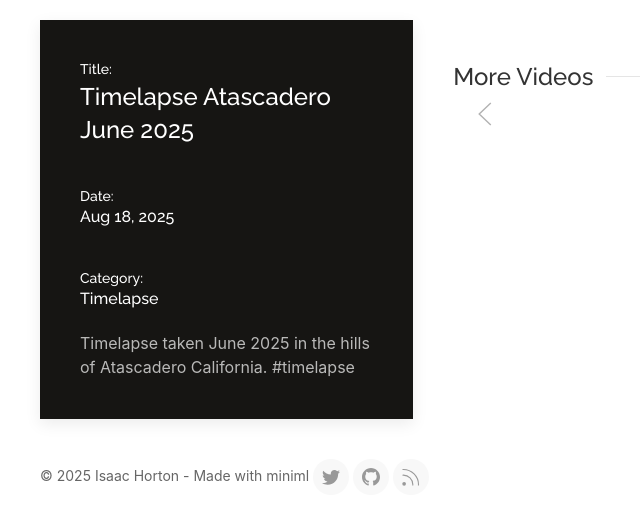
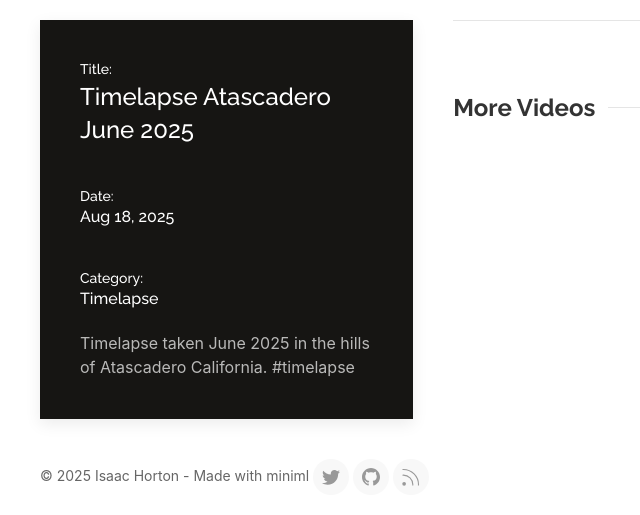
Before and after one commit to kre8t/kre8t.github.io, a Jekyll site: the page built from _videos/timelapse-atascadero-2025.md, in a window 1280 px wide and 1270 px high. Shown: the part 755-1270 px from the top of the window, without its empty margins (0-640 px from the left). Built offline with Jekyll 4.4.1, drawn with Linux system fonts in a browser that asks for light colours.

Commit message:
Update video.html

```diff
--- a/_layouts/video.html
+++ b/_layouts/video.html
@@ -60,48 +60,41 @@ layout: no-header
 
   <div class="uk-width-2-3@m">
 
+    <hr class="uk-margin-large">
 
-    <div class="uk-section uk-section-small">
-      <h3 class="uk-heading-line"><span>More Videos</span></h3>
+    <h3 class="uk-heading-line uk-text-bold"><span>More Videos</span></h3>
 
-      <!-- Slider for related videos -->
-      <div uk-slider="finite: true">
-        <div class="uk-position-relative">
-          <div class="uk-slider-container">
-            <ul class="uk-slider-items uk-child-width-1-2@s uk-child-width-1-4@m uk-grid-small uk-grid-match" uk-grid>
-              {% assign related = site.videos | where_exp: "item","item.url != page.url" | sort: "date" | reverse %}
-              {% for video in related limit:8 %}
-              <li>
-                <div class="uk-card uk-card-default uk-card-small uk-transition-toggle">
-                  <a href="{{ video.url | relative_url }}">
-                    <div class="uk-card-media-top uk-inline-clip uk-transition-toggle">
-                      <img src="{{ video.thumbnail | default: 'https://img.youtube.com/vi/' | append: video.youtube_id | append: '/hqdefault.jpg' }}" alt="{{ video.title }}">
-                      <div class="uk-transition-fade uk-position-cover uk-overlay uk-overlay-primary uk-flex uk-flex-center uk-flex-middle">
-                        <span uk-icon="icon: play-circle; ratio: 2"></span>
-                      </div>
-                    </div>
-                    <div class="uk-card-body uk-padding-small">
-                      <h3 class="uk-card-title uk-text-truncate">{{ video.title }}</h3>
-                      {% if video.category %}
-                      <p class="uk-text-meta">{{ video.category }}</p>
-                      {% endif %}
-                    </div>
-                  </a>
+    <div class="uk-child-width-1-1 uk-child-width-1-2@m uk-grid-small" uk-grid>
+      {% for video in site.videos %}
+        {% if video.url != page.url %}
+        <div>
+          <a href="{{ video.url }}" class="uk-link-reset">
+            <div class="uk-grid-small uk-flex-middle" uk-grid>
+              <!-- Thumbnail -->
+              <div class="uk-width-1-3@s">
+                <div class="uk-cover-container">
+                  <img src="{{ video.thumbnail }}" alt="{{ video.title }}" uk-cover>
+                  <canvas width="320" height="180"></canvas>
                 </div>
-              </li>
-              {% endfor %}
-            </ul>
-          </div>
+              </div>
 
-          <!-- Navigation arrows -->
-          <a class="uk-position-center-left uk-position-small uk-hidden-hover" href="#" uk-slidenav-previous uk-slider-item="previous"></a>
-          <a class="uk-position-center-right uk-position-small uk-hidden-hover" href="#" uk-slidenav-next uk-slider-item="next"></a>
+              <!-- Details -->
+              <div class="uk-width-expand">
+                <h4 class="uk-margin-remove">{{ video.title }}</h4>
+                <p class="uk-text-meta uk-margin-remove-top">
+                  {{ video.date | date: "%B %d, %Y" }}
+                </p>
+                <p class="uk-text-small uk-margin-remove-top">
+                  {{ video.description | truncate: 100 }}
+                </p>
+              </div>
+            </div>
+          </a>
         </div>
+        {% endif %}
+      {% endfor %}
+    </div>
 
-        <!-- Dots navigation -->
-        <ul class="uk-slider-nav uk-dotnav uk-flex-center uk-margin"></ul>
-      </div>
-    </div>
 
     </div></div>
 
```
